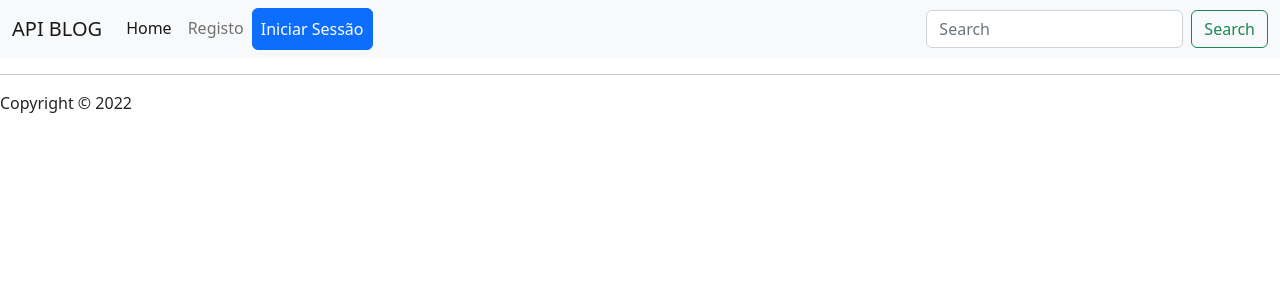
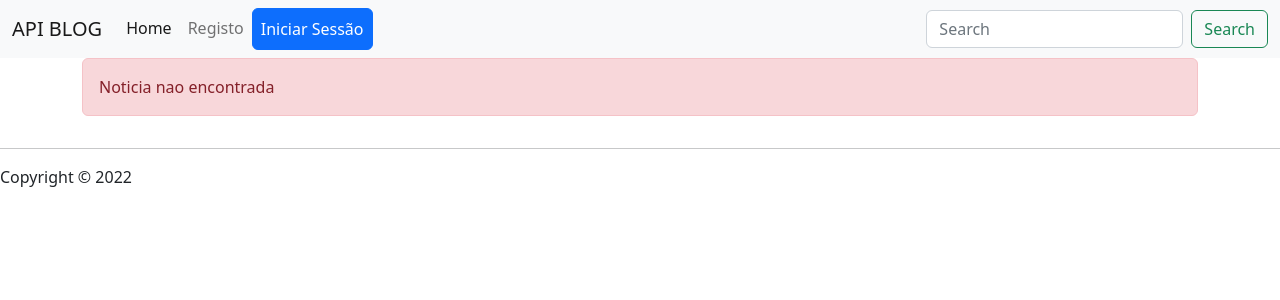
Before and after one commit to nicolau-np/blogAngular, an Angular app: page /show/1 in a window 1280 px wide. Shown: the top 300 px of the page. Built offline with nearby package versions, Linux system fonts and the light colour scheme; no server answers.

Commit message:
trabalhando nas mensagens

```diff
--- a/src/app/components/edit/edit.component.html
+++ b/src/app/components/edit/edit.component.html
@@ -1,7 +1,9 @@
 <div class="container">
   <div class="row">
+    <div class="col-md-12" *ngIf="status">
+      <div class="alert alert-danger">Noticia nao encontrada</div>
+    </div>
     <div class="col-md-12">
-      <p>Form Status: </p>
       <form [formGroup]="reactiveForm" (ngSubmit)="onSubmit()">
         <div class="row">
           <div class="col-md-12">
--- a/src/app/components/edit/edit.component.ts
+++ b/src/app/components/edit/edit.component.ts
@@ -1,6 +1,6 @@
 import { Component, OnInit } from '@angular/core';
 import { FormControl, FormGroup, Validators } from '@angular/forms';
-import { ActivatedRoute } from '@angular/router';
+import { ActivatedRoute, Router } from '@angular/router';
 import { AuthenticationService } from 'src/app/service/authentication.service';
 import { NoticiaService } from 'src/app/service/noticia.service';
 
@@ -10,10 +10,11 @@ import { NoticiaService } from 'src/app/service/noticia.service';
   styleUrls: ['./edit.component.css']
 })
 export class EditComponent implements OnInit{
+  status = false
   id:any
   reactiveForm!:FormGroup
 
-  constructor(private route:ActivatedRoute, private controller: NoticiaService, private auth: AuthenticationService){}
+  constructor(private route:ActivatedRoute, private router: Router, private controller: NoticiaService, private auth: AuthenticationService){}
 
   ngOnInit(){
     this.auth.status()
@@ -36,12 +37,15 @@ export class EditComponent implements OnInit{
   getNoticiaId() {
     this.controller.show(this.id, "noticias/").subscribe((response: any) => {
       this.reactiveForm.setValue(response.data)
+    }, (er:any)=>{
+      this.status = true
     })
   }
 
   updateNoticia(){
     this.controller.update(this.reactiveForm.value, this.id, "noticias/").subscribe((response:any)=>{
       console.log(response)
+      this.router.navigate(['/listar'])
     })
   }
 
--- a/src/app/components/show/show.component.html
+++ b/src/app/components/show/show.component.html
@@ -1,3 +1,9 @@
+<div class="container">
+  <div class="row">
+    <div class="col-md-12" *ngIf="status">
+      <div class="alert alert-danger">Noticia nao encontrada</div>
+    </div>
+    <div class="col-md-12">
       <div *ngIf="getNoticia" class="card">
         <div class="card-body">
           <h2 class="card-title">{{getNoticia.titulo}}</h2>
@@ -9,3 +15,6 @@
 
         </div>
     </div>
+    </div>
+  </div>
+</div>
--- a/src/app/components/show/show.component.ts
+++ b/src/app/components/show/show.component.ts
@@ -10,7 +10,8 @@ import { NoticiaService } from 'src/app/service/noticia.service';
   styleUrls: ['./show.component.css']
 })
 export class ShowComponent implements OnInit {
-  getNoticia?: Noticia;
+  status:any
+  getNoticia?: Noticia
   constructor(private controller: NoticiaService, private route: ActivatedRoute) { }
 
   ngOnInit() {
@@ -21,6 +22,8 @@ export class ShowComponent implements OnInit {
     const id = Number(this.route.snapshot.paramMap.get('id'));
     this.controller.show(id, "noticias/").subscribe((response: any) => {
       this.getNoticia = response.data
+    }, (er:any)=>{
+      this.status = true
     });
   }
 
```
Lines whose indentation alone changed are shown as unchanged.
